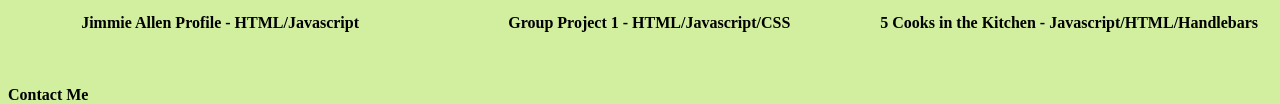
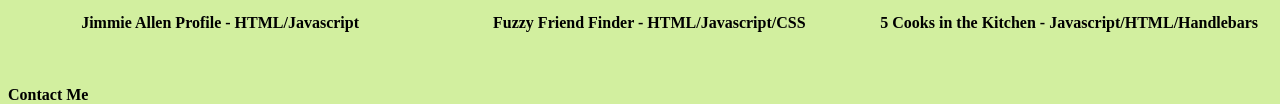
Before and after one commit to JordanLaczkowski/Portfolio, a plain HTML site: page index.html in a window 1280 px wide. Shown: the part 2047-2151 px from the top of the page. Drawn offline with Linux system fonts and the light colour scheme.

Commit message:
changed title for project 1

```diff
--- a/index.html
+++ b/index.html
@@ -87,7 +87,7 @@ When I came home, I started classes at Metropolitan State University of Denver.
   >
     <img class="image-normal" src="assets/images/fuzzy-friend-finder.png"alt"Project 1"/>
     </a>
-    <h2 class="work-title">Group Project 1 - HTML/Javascript/CSS</h2>
+    <h2 class="work-title">Fuzzy Friend Finder - HTML/Javascript/CSS</h2>
   </nav>
   <nav>
     <a href="https://shielded-basin-33009.herokuapp.com/" target="_blank"
```
